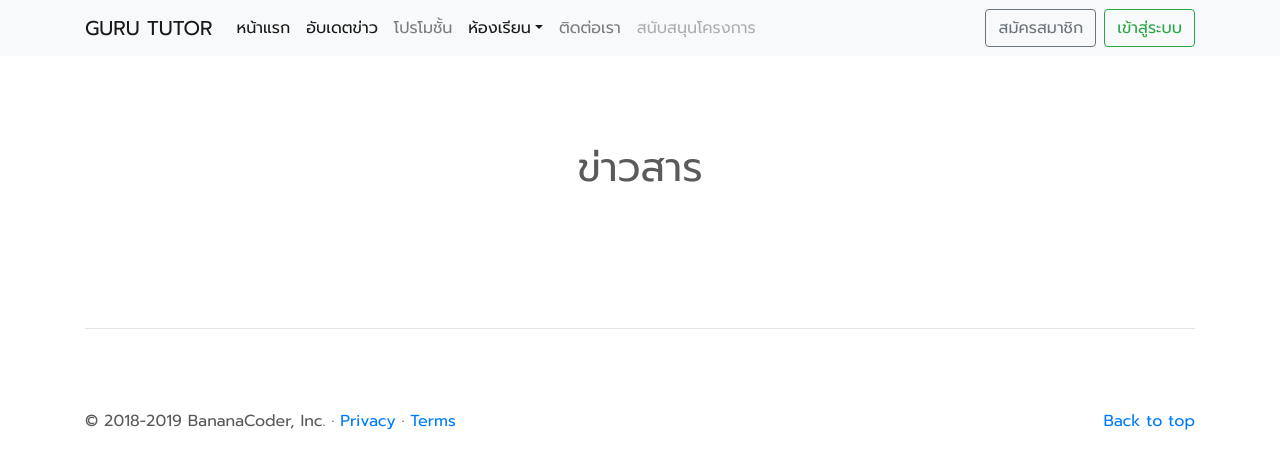
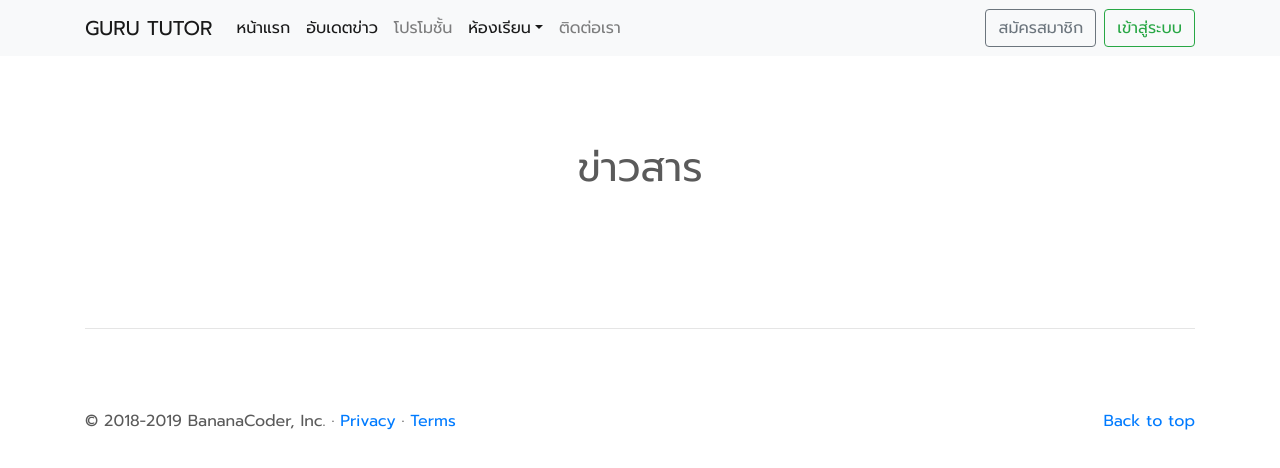
Before and after one commit to 9Slagger/guru-tutor, a React app: page /news in a window 1280 px wide. Shown: the top 468 px of the page. Built offline with nearby package versions, Linux system fonts and the light colour scheme.

Commit message:
add NotFoundPage

```diff
--- a/src/components/AppHeader/index.js
+++ b/src/components/AppHeader/index.js
@@ -68,11 +68,6 @@ class AppHeader extends Component {
                   ติดต่อเรา
                 </NavLink>
               </li>
-              <li className="nav-item">
-                <NavLink to="/supportproject" className="nav-link disabled">
-                  สนับสนุนโครงการ
-                </NavLink>
-              </li>
             </ul>
             <div className=" my-2 my-lg-0">
               <ul className="navbar-nav mr-auto">
--- a/src/routes/index.js
+++ b/src/routes/index.js
@@ -9,6 +9,7 @@ import Contact from '../views/ContactPage'
 import DashboardPage from '../views/DashboardPage'
 import RoomUniversityPage from '../views/RoomUniversityPage'
 import NewsPage from '../views/NewsPage'
+import NotFoundPage from '../views/NotFoundPage'
 
 const Routing = () => (
   <Switch>
@@ -20,6 +21,7 @@ const Routing = () => (
     <Route exact path="/dashboard" component={DashboardPage} />
     <Route exact path="/roomuniversity" component={RoomUniversityPage} />
     <Route exact path="/news" component={NewsPage} />
+    <Route component={NotFoundPage} />
   </Switch>
 )
 
--- /dev/null
+++ b/src/views/NotFoundPage/index.js
@@ -0,0 +1,17 @@
+import React, { Component } from 'react'
+import MainLayout from '../../components/MainLayout'
+
+class NotFoundPage extends Component {
+  render() {
+    return (
+      <MainLayout>
+        <div className="container text-center mt-5">
+          <h1>ไม่พบหน้านี้</h1>
+          <h4>Not Found 404</h4>
+        </div>
+      </MainLayout>
+    )
+  }
+}
+
+export default NotFoundPage
```
